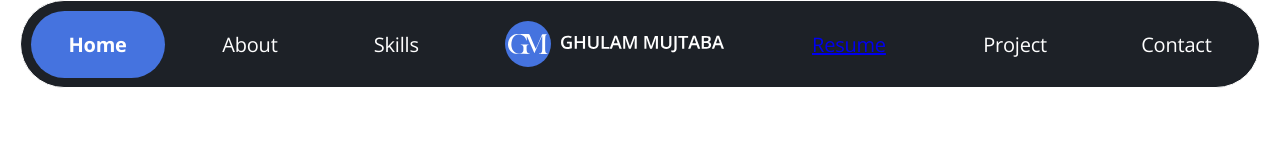
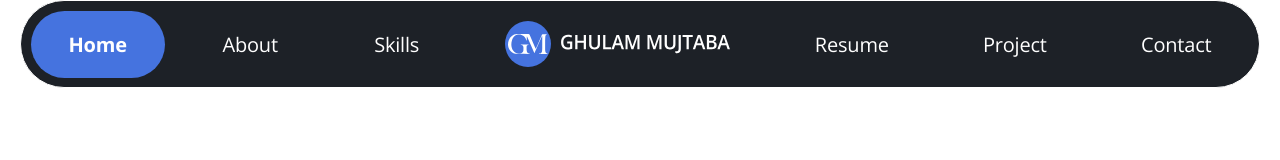
Before and after one commit to ghulam-mujtaba5/MyPortfolio, a Next.js app: page /portfolio in a window 1280 px wide. Shown: the top 160 px of the page. Built offline with nearby package versions, Linux system fonts and the light colour scheme.

Commit message:
Refactor: Update navigation links in NavBar component

```diff
--- a/components/NavBar_Desktop/nav-bar.js
+++ b/components/NavBar_Desktop/nav-bar.js
@@ -1,117 +1,117 @@
-// // import styles from "./nav-bar.module.css";
-// // import { useState } from "react";
-// // import { useRouter } from "next/router";
+// // // import styles from "./nav-bar.module.css";
+// // // import { useState } from "react";
+// // // import { useRouter } from "next/router";
 
-// // const NavBar = () => {
-// //   const [hover, setHover] = useState(false);
-// //   const router = useRouter();
+// // // const NavBar = () => {
+// // //   const [hover, setHover] = useState(false);
+// // //   const router = useRouter();
 
-// //   const handleNavigation = (path) => {
-// //     router.push(path);
-// //   };
+// // //   const handleNavigation = (path) => {
+// // //     router.push(path);
+// // //   };
 
-// //   const handleMouseHover = (state) => {
-// //     setHover(state);
-// //   };
+// // //   const handleMouseHover = (state) => {
+// // //     setHover(state);
+// // //   };
 
-// //   const handleScrollToSection = (sectionId) => {
-// //     const section = document.getElementById(sectionId);
-// //     if (section) {
-// //       section.scrollIntoView({ behavior: "smooth" });
-// //     }
-// //   };
+// // //   const handleScrollToSection = (sectionId) => {
+// // //     const section = document.getElementById(sectionId);
+// // //     if (section) {
+// // //       section.scrollIntoView({ behavior: "smooth" });
+// // //     }
+// // //   };
 
-// //   return (
-// //     <header className={styles.header}>
-// //       {/* Home button */}
-// //       <button
-// //         className={styles.home}
-// //         onClick={() => handleScrollToSection("home-section")}
-// //       >
-// //         <b className={styles.homeText}>Home</b>
-// //       </button>
+// // //   return (
+// // //     <header className={styles.header}>
+// // //       {/* Home button */}
+// // //       <button
+// // //         className={styles.home}
+// // //         onClick={() => handleScrollToSection("home-section")}
+// // //       >
+// // //         <b className={styles.homeText}>Home</b>
+// // //       </button>
 
-// //       {/* About section */}
-// //       <div
-// //         className={styles.about}
-// //         onClick={() => handleScrollToSection("about-section")}
-// //       >
-// //         <div className={styles.aboutText}>About</div>
-// //       </div>
+// // //       {/* About section */}
+// // //       <div
+// // //         className={styles.about}
+// // //         onClick={() => handleScrollToSection("about-section")}
+// // //       >
+// // //         <div className={styles.aboutText}>About</div>
+// // //       </div>
 
-// //       {/* Skills section */}
-// //       <div
-// //         className={styles.skills}
-// //         onClick={() => handleScrollToSection("languages-section")}
-// //       >
-// //         <div className={styles.skillsText}>Skills</div>
-// //       </div>
+// // //       {/* Skills section */}
+// // //       <div
+// // //         className={styles.skills}
+// // //         onClick={() => handleScrollToSection("languages-section")}
+// // //       >
+// // //         <div className={styles.skillsText}>Skills</div>
+// // //       </div>
 
-// //       {/* Logo and Name Animation */}
-// //       <div
-// //         className={styles.logoAnimation}
-// //         onMouseEnter={() => handleMouseHover(true)}
-// //         onMouseLeave={() => handleMouseHover(false)}
-// //         onClick={() => handleNavigation("/softbuilt")}
-// //       >
-// //         <button className={`${styles.logo} ${hover ? styles.logoHover : ""}`}>
-// //           <img
-// //             className={styles.logoIcon}
-// //             alt="Logo"
-// //             src={hover ? "sb.svg" : "gmVectorDark.svg"} // Different SVG based on hover state
-// //             style={{
-// //               width: hover ? "30px" : "40px", // Adjust width based on hover state
-// //               height: hover ? "30px" : "40px", // Adjust height based on hover state
-// //             }}
-// //           />
-// //         </button>
-// //         <div className={styles.typo}>
-// //           {!hover && (
-// //             <img
-// //               className={styles.nameIcon}
-// //               loading="lazy"
-// //               alt="Ghulam Mujtaba"
-// //               src="/ghulam-mujtaba.svg"
-// //               style={{ maxWidth: "100%", height: "auto" }} // Make the image responsive
-// //             />
-// //           )}
-// //           {hover && (
-// //             <img
-// //               className={styles.alternativeNameIcon}
-// //               loading="lazy"
-// //               alt="SoftBuilt"
-// //               src="/sbname.svg" // Alternative SVG on hover
-// //               style={{ maxWidth: "100%", height: "auto" }} // Make the image responsive
-// //             />
-// //           )}
-// //         </div>
-// //       </div>
+// // //       {/* Logo and Name Animation */}
+// // //       <div
+// // //         className={styles.logoAnimation}
+// // //         onMouseEnter={() => handleMouseHover(true)}
+// // //         onMouseLeave={() => handleMouseHover(false)}
+// // //         onClick={() => handleNavigation("/softbuilt")}
+// // //       >
+// // //         <button className={`${styles.logo} ${hover ? styles.logoHover : ""}`}>
+// // //           <img
+// // //             className={styles.logoIcon}
+// // //             alt="Logo"
+// // //             src={hover ? "sb.svg" : "gmVectorDark.svg"} // Different SVG based on hover state
+// // //             style={{
+// // //               width: hover ? "30px" : "40px", // Adjust width based on hover state
+// // //               height: hover ? "30px" : "40px", // Adjust height based on hover state
+// // //             }}
+// // //           />
+// // //         </button>
+// // //         <div className={styles.typo}>
+// // //           {!hover && (
+// // //             <img
+// // //               className={styles.nameIcon}
+// // //               loading="lazy"
+// // //               alt="Ghulam Mujtaba"
+// // //               src="/ghulam-mujtaba.svg"
+// // //               style={{ maxWidth: "100%", height: "auto" }} // Make the image responsive
+// // //             />
+// // //           )}
+// // //           {hover && (
+// // //             <img
+// // //               className={styles.alternativeNameIcon}
+// // //               loading="lazy"
+// // //               alt="SoftBuilt"
+// // //               src="/sbname.svg" // Alternative SVG on hover
+// // //               style={{ maxWidth: "100%", height: "auto" }} // Make the image responsive
+// // //             />
+// // //           )}
+// // //         </div>
+// // //       </div>
 
-// //       {/* Resume section */}
-// //       <div className={styles.resume} onClick={() => handleNavigation("/resume")}>
-// //         <div className={styles.resumeText}>Resume</div>
-// //       </div>
+// // //       {/* Resume section */}
+// // //       <div className={styles.resume} onClick={() => handleNavigation("/resume")}>
+// // //         <div className={styles.resumeText}>Resume</div>
+// // //       </div>
 
-// //       {/* Project section */}
-// //       <div
-// //         className={styles.project}
-// //         onClick={() => handleScrollToSection("project-section")}
-// //       >
-// //         <div className={styles.projectText}>Project</div>
-// //       </div>
+// // //       {/* Project section */}
+// // //       <div
+// // //         className={styles.project}
+// // //         onClick={() => handleScrollToSection("project-section")}
+// // //       >
+// // //         <div className={styles.projectText}>Project</div>
+// // //       </div>
 
-// //       {/* Contact section */}
-// //       <div
-// //         className={styles.contact}
-// //         onClick={() => handleScrollToSection("contact-section")}
-// //       >
-// //         <div className={styles.contactText}>Contact</div>
-// //       </div>
-// //     </header>
-// //   );
-// // };
+// // //       {/* Contact section */}
+// // //       <div
+// // //         className={styles.contact}
+// // //         onClick={() => handleScrollToSection("contact-section")}
+// // //       >
+// // //         <div className={styles.contactText}>Contact</div>
+// // //       </div>
+// // //     </header>
+// // //   );
+// // // };
 
-// // export default NavBar;
+// // // export default NavBar;
 
 
 // import styles from "./nav-bar.module.css";
@@ -204,6 +204,12 @@
 //         <div className={styles.resumeText}>Resume</div>
 //       </div>
 
+//       {/* Resume section */}
+//       {/* <Link href="/resume" passHref>
+//         <div className={styles.resume}>
+//           <div className={styles.resumeText}>Resume</div>
+//         </div>
+//       </Link> */}
 //       {/* Project section */}
 //       <div
 //         className={styles.project}
@@ -226,10 +232,11 @@
 // export default NavBar;
 import styles from "./nav-bar.module.css";
 import { useState } from "react";
-import Link from 'next/link'; // Import Link from Next.js
+import { useRouter } from "next/router"; // Import useRouter from Next.js
 
 const NavBar = () => {
   const [hover, setHover] = useState(false);
+  const router = useRouter(); // Initialize the router
 
   const handleMouseHover = (state) => {
     setHover(state);
@@ -240,6 +247,10 @@ const NavBar = () => {
     if (section) {
       section.scrollIntoView({ behavior: "smooth" });
     }
+  };
+
+  const handleNavigation = (path) => {
+    router.push(path); // Use router to navigate to the specified path
   };
 
   return (
@@ -269,11 +280,11 @@ const NavBar = () => {
       </div>
 
       {/* Logo and Name Animation */}
-      <Link href="http://softbuilt.ghulammujtaba.com" passHref>
       <div
         className={styles.logoAnimation}
         onMouseEnter={() => handleMouseHover(true)}
         onMouseLeave={() => handleMouseHover(false)}
+        onClick={() => handleNavigation("/softbuilt")} // Navigate on click
       >
         <button className={`${styles.logo} ${hover ? styles.logoHover : ""}`}>
           <img
@@ -307,14 +318,11 @@ const NavBar = () => {
           )}
         </div>
       </div>
-      </Link>
 
       {/* Resume section */}
-      <Link href="/resume" passHref>
-        <div className={styles.resume}>
+      <div className={styles.resume} onClick={() => handleNavigation("/resume")}>
         <div className={styles.resumeText}>Resume</div>
       </div>
-      </Link>
 
       {/* Project section */}
       <div
```
Lines whose indentation alone changed are shown as unchanged.
